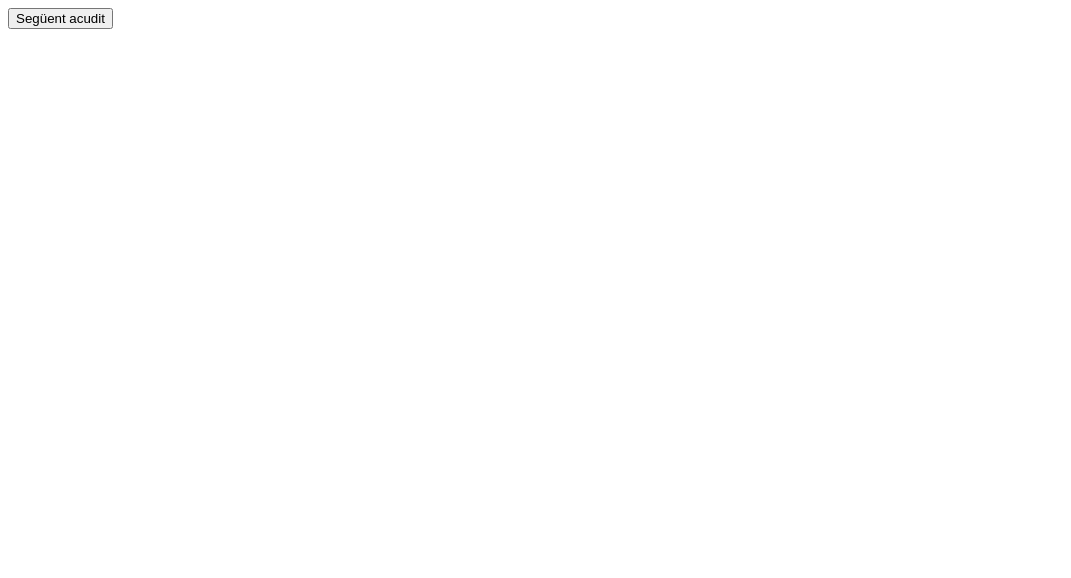
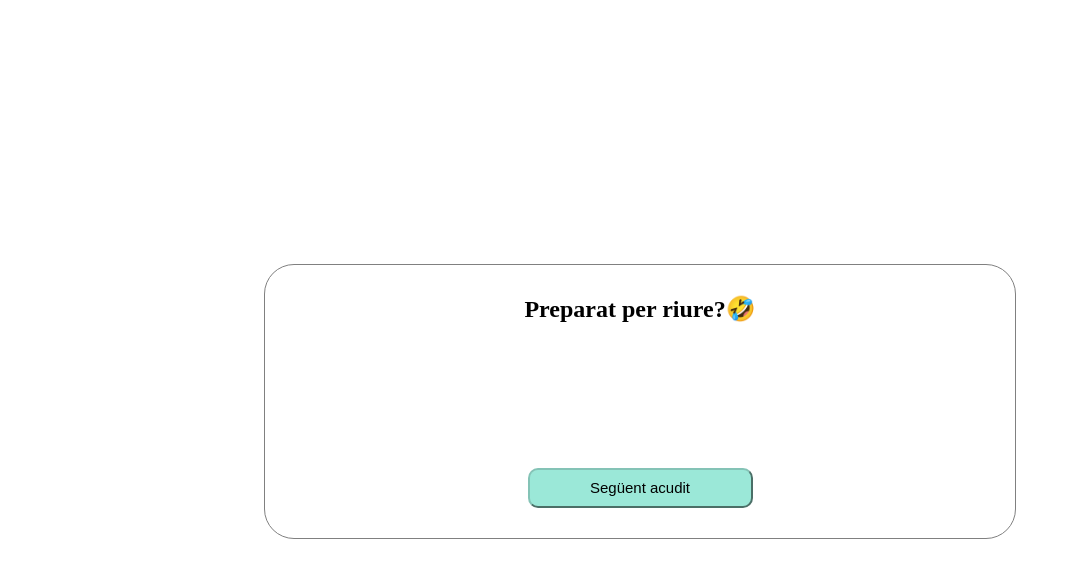
Before and after one commit to sacom14/sprint5, a website: page index.html in a window 1280 px wide. Shown: the whole page, without its empty margins (0-1071 px from the left). Drawn offline with Linux system fonts and the light colour scheme; no server answers.

Commit message:
sprint5 nivell1 exercici2

```diff
--- a/index.html
+++ b/index.html
@@ -1,13 +1,21 @@
 <!DOCTYPE html>
 <html lang="en">
+
 <head>
     <meta charset="UTF-8">
     <meta name="viewport" content="width=device-width, initial-scale=1.0">
     <title>Sprint 5</title>
+    <link rel="stylesheet" href="styles.css">
 </head>
+
 <body>
-    <button onclick="processTheJoke()">Següent acudit</button>
-    <p id="jokeMessage"></p>
-    <script src="index.js"></script>
+    <div class="container">
+        <h2>Preparat per riure?🤣</h2>
+        <p id="jokeMessage"></p>
+        <br>
+        <button onclick="processTheJoke()" class="btn">Següent acudit</button>
+        <script src="index.js"></script>
+    </div>
 </body>
+
 </html>
--- a/index.js
+++ b/index.js
@@ -20,9 +20,10 @@ const processTheJoke = () => __awaiter(void 0, void 0, void 0, function* () {
         const response = yield fetch(url, options);
         const message = yield response.json();
         console.log(message.joke);
+        let joke = document.getElementById('jokeMessage');
+        joke.innerHTML = `" ${message.joke} "`;
     }
     catch (error) {
         console.error(error);
     }
 });
-processTheJoke();
--- a/index.ts
+++ b/index.ts
@@ -11,9 +11,11 @@ const processTheJoke = async () => {
         const response = await fetch(url, options)
         const message = await response.json();
         console.log(message.joke);
+        let joke = document.getElementById('jokeMessage') as HTMLParagraphElement;
+        joke.innerHTML = `" ${message.joke} "`;
+
     } catch (error) {
         console.error(error);
     }
 
 }
-processTheJoke();
--- /dev/null
+++ b/styles.css
@@ -0,0 +1,38 @@
+body {
+    justify-content: center;
+    padding: 20%;
+    text-align: center;
+}
+
+.container {
+    display: flex;
+    justify-content: center;
+    flex-direction: column;
+    border: 1px solid gray;
+    border-radius: 30px;
+}
+
+h2 {
+    margin-top: 30px;
+}
+
+
+#jokeMessage {
+    padding: 5%;
+}
+
+.btn {
+    align-self: center;
+    width: 30%;
+    margin-bottom: 30px;
+    font-size: 15px;
+    height: 40px;
+    background-color: #9BE8D8;
+    border-color: #84c3b6;
+    border-radius: 10px;
+}
+
+.btn:hover {
+    color: aliceblue;
+    background-color:  #84c3b6;
+}
```
